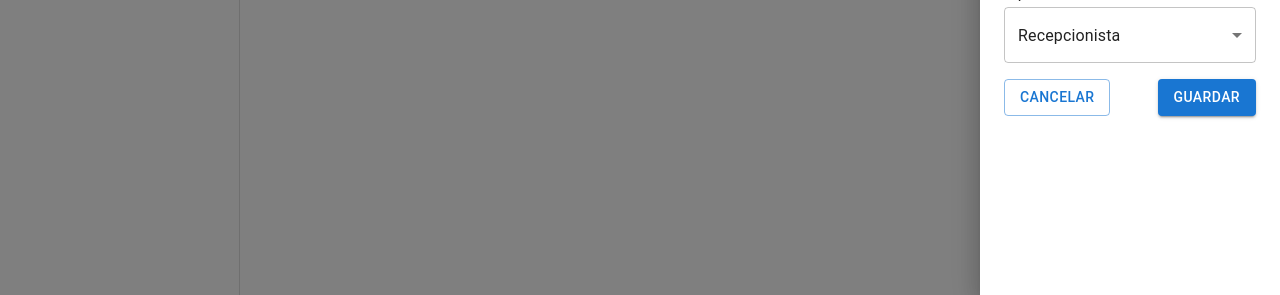
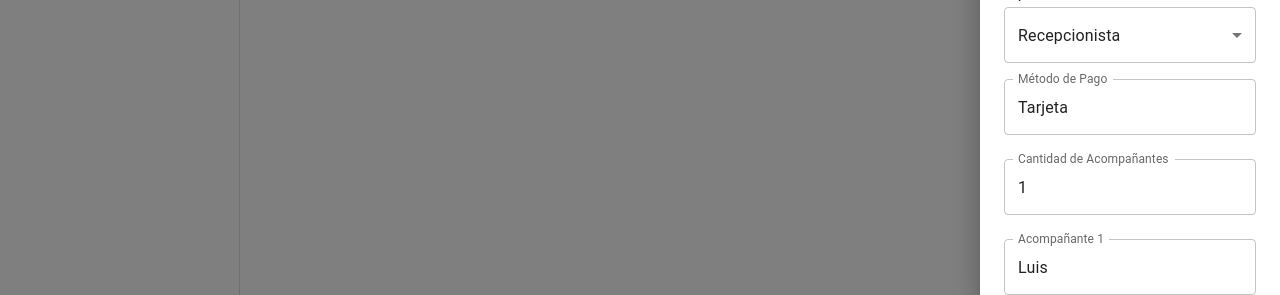
Before and after one commit to CriistiianDM/corona_real, a React (Vite) app in the folder Frontend/: page /person in a window 1280 px wide. Both pictures are taken after a click on the button 361 px from the left and 446 px from the top of the page. Shown: the part 505-800 px from the top of the page. Built offline with nearby package versions, Linux system fonts and the light colour scheme; no server answers.

Commit message:
agrega nuevos campos form Person

```diff
--- a/Frontend/src/pages/Person.jsx
+++ b/Frontend/src/pages/Person.jsx
@@ -3,18 +3,16 @@ import { Grid, Card, CardContent, Typography, Button, Drawer, Select, MenuItem,
 import DeleteIcon from '@mui/icons-material/Delete';
 import EditIcon from '@mui/icons-material/Edit';
 import AddIcon from '@mui/icons-material/Add';
-import { Link } from "react-router-dom";
-import HomeIcon from '@mui/icons-material/Home';
 
-// Datos iniciales de personas
+
 const initialPersons = [
-  { id: 1, person_auth: null, type_person: 1, company_id: null, name: "Juan Pérez", tel: 123456789, identification: 1010101010, fecha_expedicion: "2024-07-25T00:00:00" },
-  { id: 2, person_auth: null, type_person: 2, company_id: null, name: "María Gómez", tel: 987654321, identification: 2020202020, fecha_expedicion: "2021-05-20T00:00:00" },
-  { id: 3, person_auth: null, type_person: 3, company_id: null, name: "Carlos Ramírez", tel: 555555555, identification: 3030303030, fecha_expedicion: "2023-03-15T00:00:00" },
-  // Agrega más personas aquí si es necesario
+  { id: 1, person_auth: null, type_person: 1, company_id: null, name: "Juan Pérez", tel: 123456789, identification: 1010101010, fecha_expedicion: "2024-07-25T00:00:00", metodo_pago: "Tarjeta", acompañantes: ["Luis"] },
+  { id: 2, person_auth: null, type_person: 2, company_id: null, name: "María Gómez", tel: 987654321, identification: 2020202020, fecha_expedicion: "2021-05-20T00:00:00", metodo_pago: "Efectivo", acompañantes: ["Carlos", "Ana"] },
+  { id: 3, person_auth: null, type_person: 3, company_id: null, name: "Carlos Ramírez", tel: 555555555, identification: 3030303030, fecha_expedicion: "2023-03-15T00:00:00", metodo_pago: "Transferencia", acompañantes: [] },
 ];
 
-// Tipos de personas
+
+
 const typePersonNames = {
   1: "Cliente",
   2: "Proveedor",
@@ -26,7 +24,16 @@ const Person = () => {
   const [selectedPerson, setSelectedPerson] = useState(null);
   const [isDrawerOpen, setIsDrawerOpen] = useState(false);
   const [isNewPersonDrawerOpen, setIsNewPersonDrawerOpen] = useState(false);
-  const [newPerson, setNewPerson] = useState({ name: "", tel: "", identification: "", fecha_expedicion: "", type_person: 1 });
+  const [newPerson, setNewPerson] = useState({
+    name: "",
+    tel: "",
+    identification: "",
+    fecha_expedicion: "",
+    type_person: 1,
+    metodo_pago: "",
+    acompañantes: [],
+  });
+
 
   const openEditDrawer = (person) => {
     setSelectedPerson(person);
@@ -40,7 +47,15 @@ const Person = () => {
 
   const openNewPersonDrawer = () => {
     setIsNewPersonDrawerOpen(true);
-    setNewPerson({ name: "", tel: "", identification: "", fecha_expedicion: "", type_person: 1 });
+    setNewPerson({
+      name: "",
+      tel: "",
+      identification: "",
+      fecha_expedicion: "",
+      type_person: 1,
+      metodo_pago: "",
+      acompañantes: [],
+    });
   };
 
   const closeNewPersonDrawer = () => {
@@ -73,6 +88,20 @@ const Person = () => {
     setPersons(persons.filter(person => person.id !== id));
   };
 
+  const handleNewAcompananteChange = (index, value) => {
+    const updatedAcompanantes = [...newPerson.acompañantes];
+    updatedAcompanantes[index] = value;
+    setNewPerson({ ...newPerson, acompañantes: updatedAcompanantes });
+  };
+
+  const handleAcompananteChange = (index, value) => {
+    const updatedAcompanantes = [...selectedPerson.acompañantes];
+    updatedAcompanantes[index] = value;
+    setSelectedPerson({ ...selectedPerson, acompañantes: updatedAcompanantes });
+  };
+
+
+
   return (
     <div style={{ display: "flex" }}>
       <Grid container spacing={3} style={{ flex: 1 }}>
@@ -104,8 +133,6 @@ const Person = () => {
           </Grid>
         ))}
       </Grid>
-
-      {/* Drawer para editar persona */}
       <Drawer anchor="right" open={isDrawerOpen} onClose={closeEditDrawer}>
         {selectedPerson && (
           <Box sx={{ width: 300, padding: 3, marginTop: 10 }}>
@@ -157,6 +184,33 @@ const Person = () => {
               <MenuItem value={3}>Acompañante</MenuItem>
               <MenuItem value={4}>Huésped</MenuItem>
             </Select>
+            {/* Método de Pago */}
+            <TextField
+              label="Método de Pago"
+              value={selectedPerson.metodo_pago || ""}
+              onChange={(e) => handleFieldChange("metodo_pago", e.target.value)}
+              fullWidth
+              margin="normal"
+            />
+            <TextField
+              label="Cantidad de Acompañantes"
+              type="number"
+              value={selectedPerson.acompañantes.length || 0}
+              onChange={(e) => handleFieldChange("acompañantes", Array(Number(e.target.value)).fill(""))}
+              fullWidth
+              margin="normal"
+            />
+            {selectedPerson.acompañantes.map((acompanante, index) => (
+              <TextField
+                key={index}
+                label={`Acompañante ${index + 1}`}
+                value={acompanante}
+                onChange={(e) => handleAcompananteChange(index, e.target.value)}
+                fullWidth
+                margin="normal"
+              />
+            ))}
+
             <Box display="flex" justifyContent="space-between" mt={2}>
               <Button variant="outlined" onClick={closeEditDrawer}>Cancelar</Button>
               <Button variant="contained" color="primary" onClick={saveChanges}>Guardar</Button>
@@ -164,8 +218,6 @@ const Person = () => {
           </Box>
         )}
       </Drawer>
-
-      {/* Drawer para agregar nueva persona */}
       <Drawer anchor="right" open={isNewPersonDrawerOpen} onClose={closeNewPersonDrawer}>
         <Box sx={{ width: 300, padding: 3, marginTop: 10 }}>
           <Typography variant="h5" gutterBottom>Agregar Nueva Persona</Typography>
@@ -215,14 +267,37 @@ const Person = () => {
             <MenuItem value={2}>Proveedor</MenuItem>
             <MenuItem value={3}>Empleado</MenuItem>
           </Select>
+          <TextField
+            label="Método de Pago"
+            value={newPerson.metodo_pago}
+            onChange={(e) => handleNewPersonFieldChange("metodo_pago", e.target.value)}
+            fullWidth
+            margin="normal"
+          />
+          <TextField
+            label="Cantidad de Acompañantes"
+            type="number"
+            value={newPerson.acompañantes.length || 0}
+            onChange={(e) => handleNewPersonFieldChange("acompañantes", Array(Number(e.target.value)).fill(""))}
+            fullWidth
+            margin="normal"
+          />
+          {newPerson.acompañantes.map((acompanante, index) => (
+            <TextField
+              key={index}
+              label={`Acompañante ${index + 1}`}
+              value={acompanante}
+              onChange={(e) => handleNewAcompananteChange(index, e.target.value)}
+              fullWidth
+              margin="normal"
+            />
+          ))}
           <Box display="flex" justifyContent="space-between" mt={2}>
             <Button variant="outlined" onClick={closeNewPersonDrawer}>Cancelar</Button>
             <Button variant="contained" color="primary" onClick={addNewPerson}>Agregar</Button>
           </Box>
         </Box>
       </Drawer>
-
-      {/* Botón flotante para agregar nueva persona */}
       <Fab color="primary" aria-label="add" onClick={openNewPersonDrawer} style={{ position: "fixed", bottom: 16, right: 16 }}>
         <AddIcon />
       </Fab>
```
